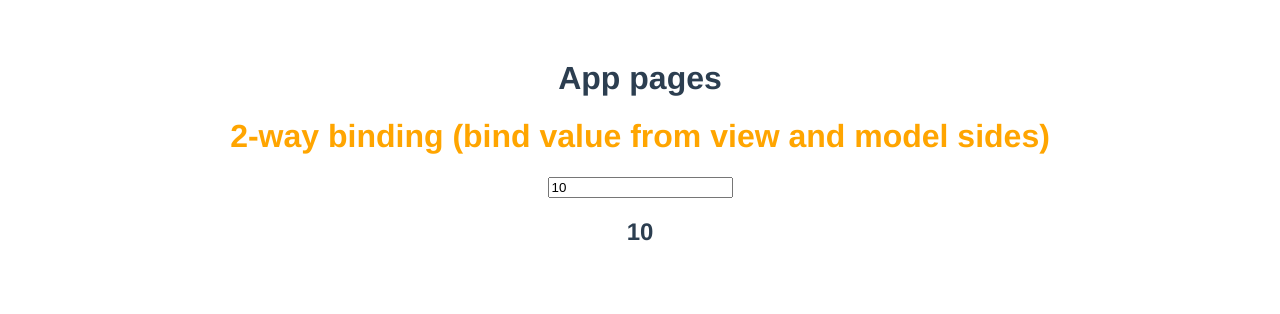
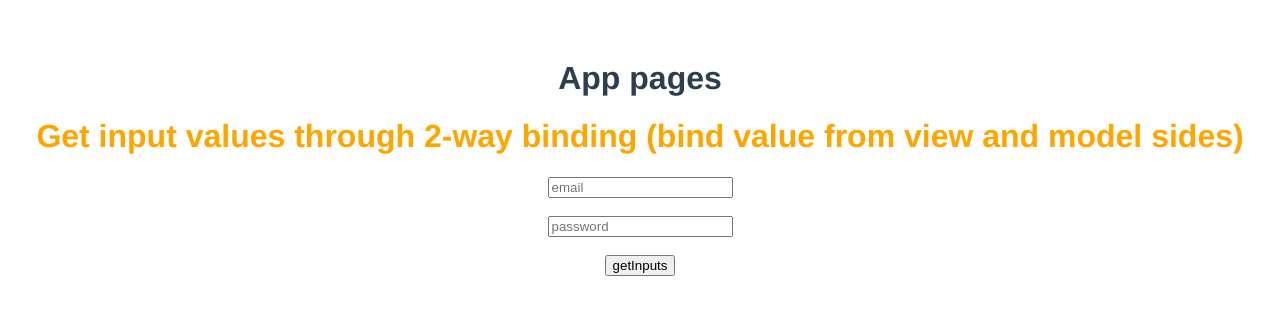
Before and after one commit to simonvista/Vue3, a Vue app: page / in a window 1280 px wide. Shown: the top 314 px of the page. Built offline with nearby package versions, Linux system fonts and the light colour scheme.

Commit message:
11-0000 is done

```diff
--- a/src/components/Home.vue
+++ b/src/components/Home.vue
@@ -1,7 +1,15 @@
 <template>
-  <h1>2-way binding (bind value from view and model sides)</h1>
-  <input type="text" v-model="data" />
-  <h2>{{ data }}</h2>
+  <h1>
+    Get input values through 2-way binding (bind value from view and model
+    sides)
+  </h1>
+  <input type="email" placeholder="email" v-model="email" /><br /><br />
+  <input
+    type="password"
+    placeholder="password"
+    v-model="password"
+  /><br /><br />
+  <button type="button" v-on:click="getInputs">getInputs</button>
 </template>
 
 <script>
@@ -9,10 +17,15 @@ export default {
   name: "Home",
   data() {
     return {
-      data: 10,
+      email: null,
+      password: null,
     };
   },
-  methods: {},
+  methods: {
+    getInputs() {
+      console.warn(`${this.email}, ${this.password}`);
+    },
+  },
 };
 </script>
 
```
